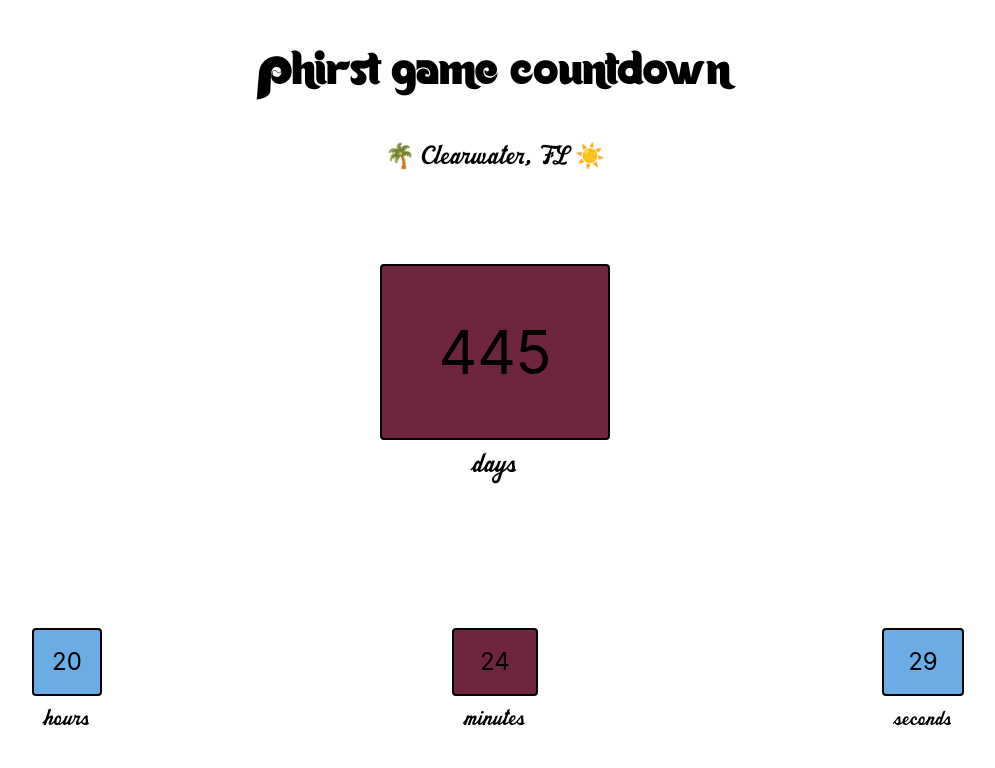
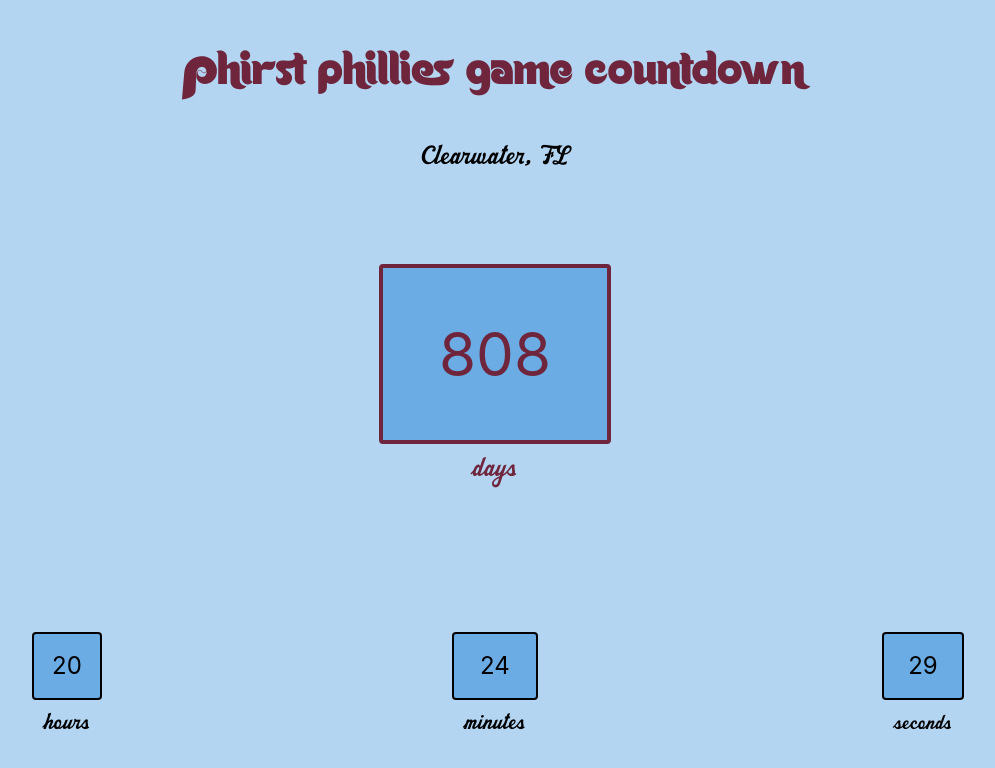
Before and after one commit to Kathryn-Hackman/phillies-countdown, a Next.js app: page / in a window 1280 px wide. Shown: the top 768 px of the page, without its empty margins (145-1140 px from the left). Built offline with nearby package versions, Linux system fonts and the light colour scheme.

Commit message:
make countdown work for 2025 season

```diff
--- a/pages/index.tsx
+++ b/pages/index.tsx
@@ -56,7 +56,7 @@
   const [timeLeft, setTimeLeft] = useState({})
 
   const calculateTimeLeft = () => {
-    const firstGame: any = new Date('2/25/2024')
+    const firstGame: any = new Date('2/22/2025')
     const rightNow: any = new Date()
     let difference: number = firstGame - rightNow
     let timeLeft = {}
@@ -87,18 +87,18 @@
         <meta name="description" content="Generated by create next app" />
         <link rel="icon" href="/favicon.ico" />
       </Head>
-      <h1 className="pt-12 text-center font-['Phillies'] text-5xl">Phirst game countdown</h1>
+      <h1 className="pt-12 text-center font-['Phillies'] text-retro-red text-5xl">Phirst phillies game countdown</h1>
       <div className="pt-12 pb-4 font-['Baseball'] text-center text-2xl">
-        <h2>🌴 Clearwater, FL ☀️</h2>
+        <h2>Clearwater, FL</h2>
       </div>
-      <div className="pt-14 pb-4 font-['Baseball'] text-center text-3xl">
+      <div className="pt-14 pb-4 font-['Baseball'] text-retro-red text-center text-3xl">
         <h2>{players[Object.values(timeLeft)[0] as keyof typeof players]}</h2>
       </div>
       <div className="grid grid-cols-1 place-items-center">
-        <div className="text-6xl box-border bg-retro-red p-14 rounded border-2">
+        <div className="text-6xl box-border text-retro-red bg-powder-blue p-14 rounded border-4">
           <h1>{JSON.stringify(Object.values(timeLeft)[0])}</h1>
         </div>
-          <h4 className="pt-3 pb-36 text-2xl text-center font-['Baseball']">days</h4>
+          <h4 className="pt-3 pb-36 text-2xl text-center text-retro-red font-['Baseball']">days</h4>
       </div>
       <div className="grid grid-cols-3 gap-1 place-items-center">
         <div>
@@ -109,7 +109,7 @@
         </div>
 
         <div>
-          <div className="text-2xl text-center bg-retro-red box-border #6F263D p-4 rounded border-2">
+          <div className="text-2xl text-center bg-powder-blue box-border #6F263D p-4 rounded border-2">
             <h1>{JSON.stringify(Object.values(timeLeft)[2])}</h1>
           </div>
           <h4 className="p-3 text-xl text-center font-['Baseball']">minutes</h4>
--- a/styles/globals.css
+++ b/styles/globals.css
@@ -4,7 +4,11 @@
 @import url('https://fonts.googleapis.com/css?family=Merienda');
 
 html,
+head {
+  backgound: rgb(107, 172, 228, 0.5);
+}
 body {
+  background:rgb(107, 172, 228, 0.5);
   padding: 0;
   margin: 0;
   font-family: -apple-system, BlinkMacSystemFont, Segoe UI, Roboto, Oxygen,
```
